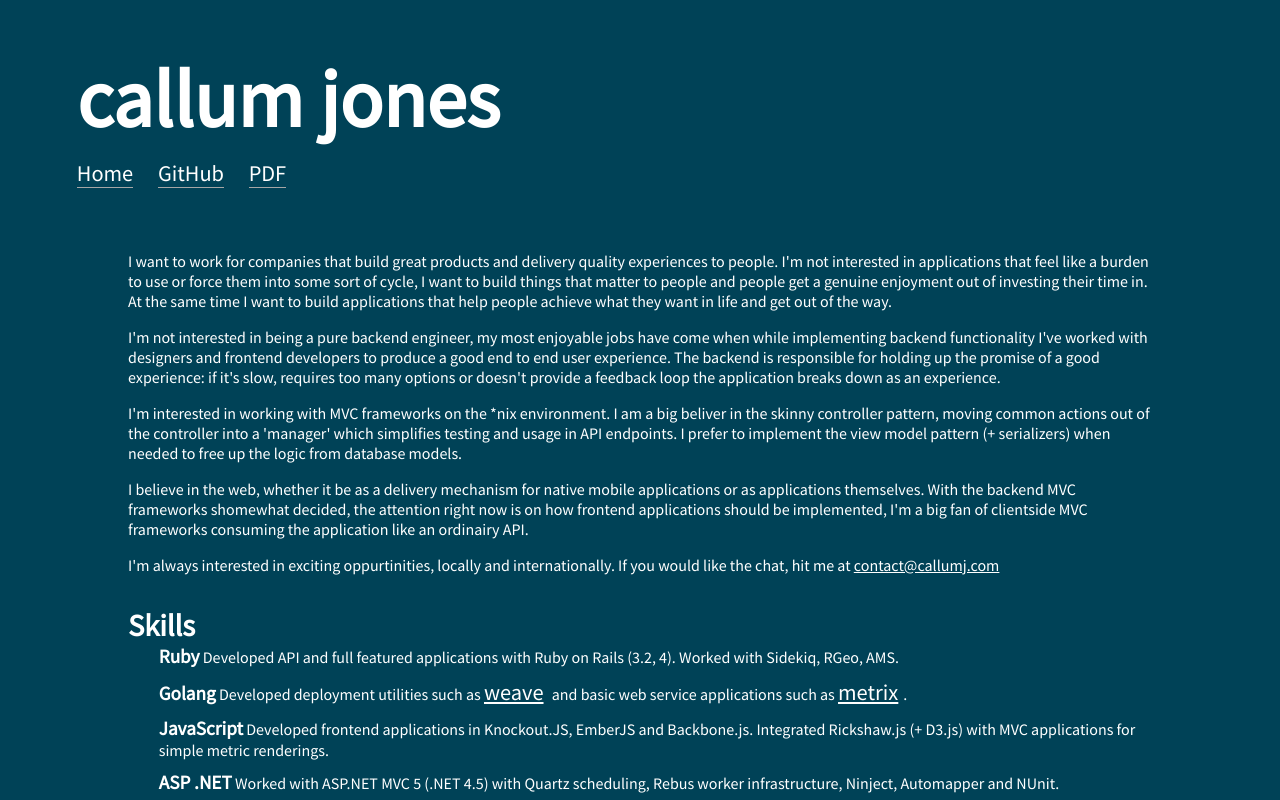
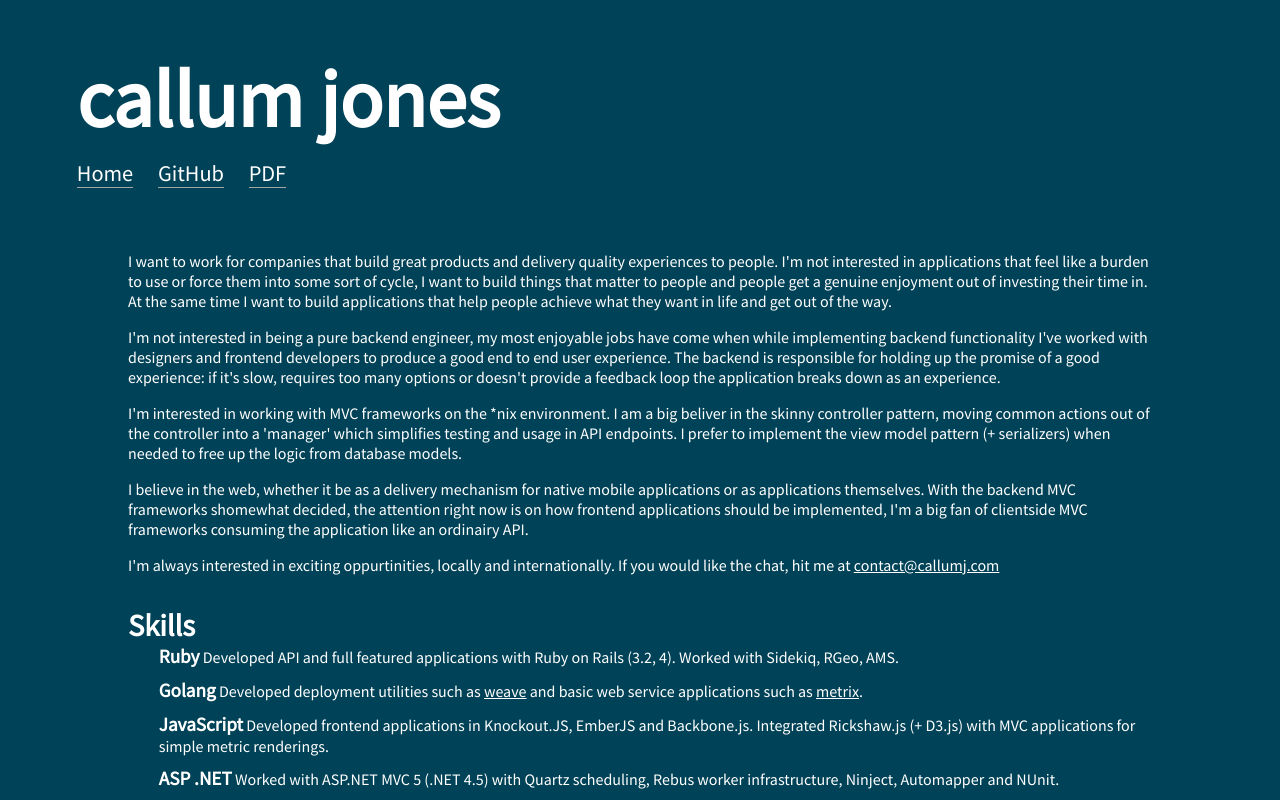
Before and after one commit to callumj/callumjcom, a website: page resume.html in a window 1280 px wide. Drawn offline with nearby package versions, Linux system fonts and the light colour scheme; files that its build step writes are made by us from their sources.

Commit message:
Only show on direct

```diff
--- a/sass/style.scss
+++ b/sass/style.scss
@@ -230,7 +230,7 @@ body {
             display: inline;
           }
 
-          a {
+          > a {
             font-size: 1.4em;
             color: white;
             margin-right: 5px;
```
